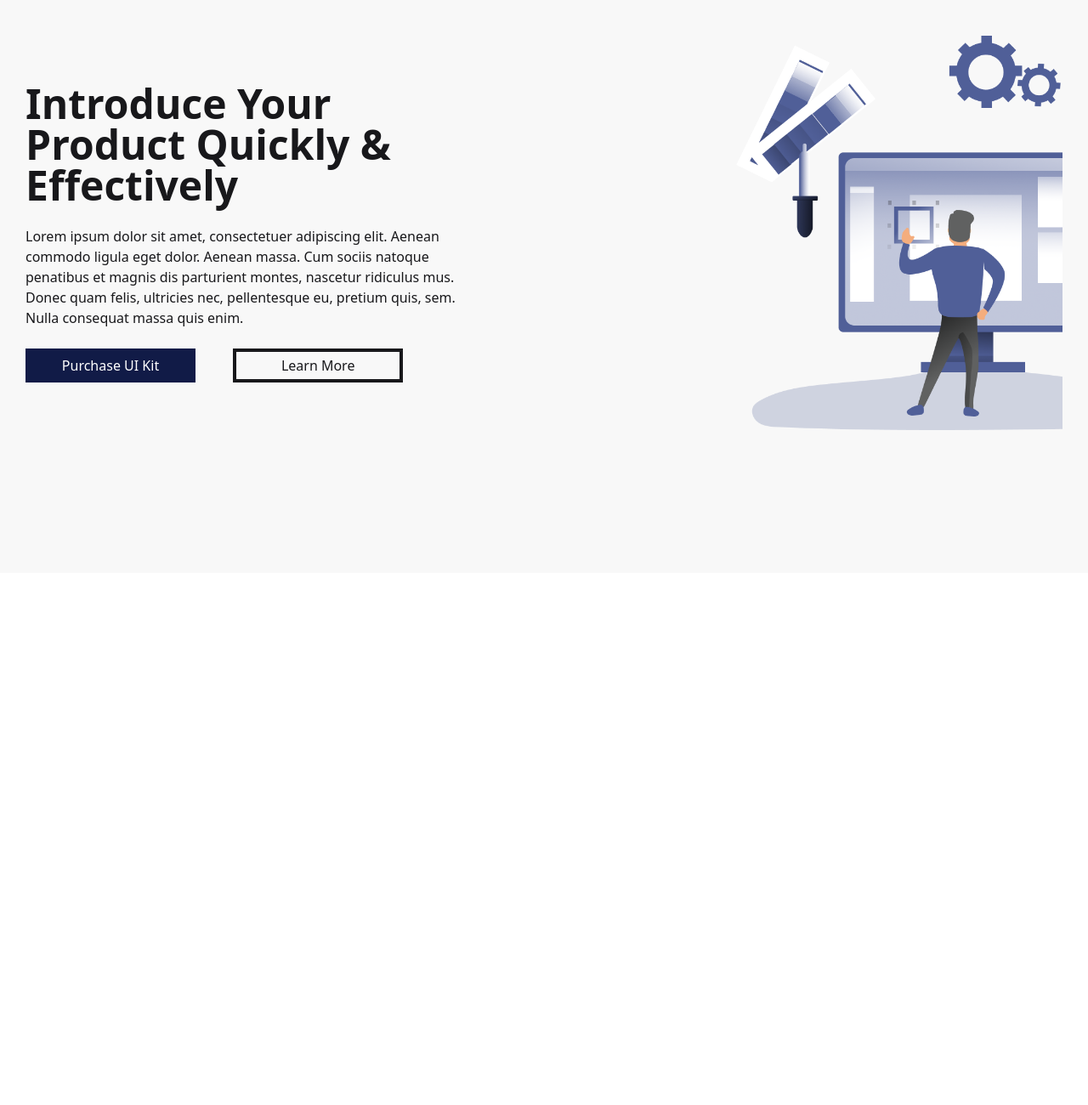
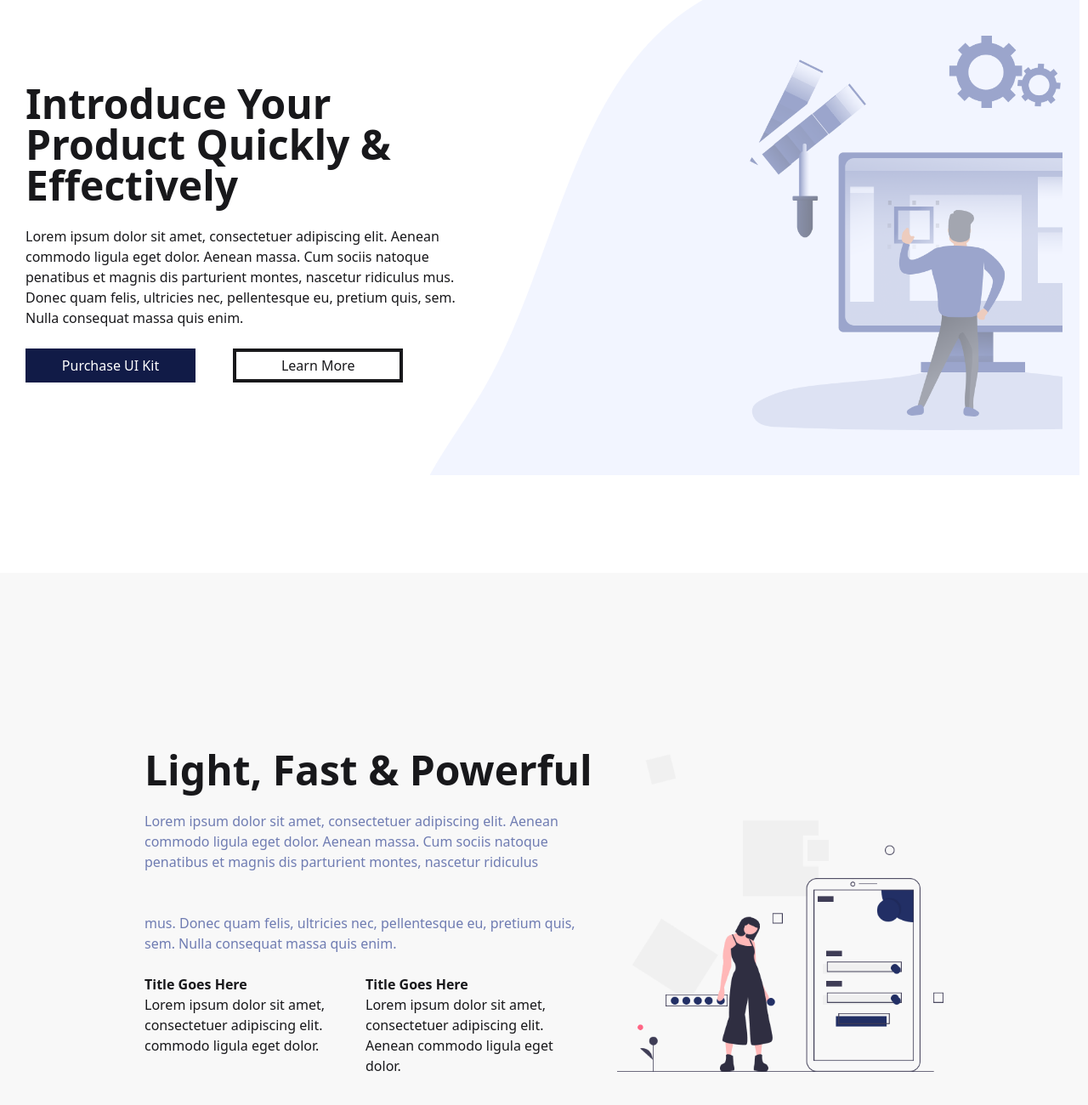
Before and after one commit to 11111Asif/Introduce-Your-Product-, a plain HTML site: page index.html in a window 1280 px wide. Shown: the part 196-1496 px from the top of the page at 85% size. Before the commit the page ends 870 px from the top, so only its background shows below. Drawn offline with nearby package versions, Linux system fonts and the light colour scheme.

Commit message:
added to banner section

```diff
--- a/index.html
+++ b/index.html
@@ -23,13 +23,13 @@
             </ul>
             <button class=" ml-20 w-[180px] h-[50px] rounded-xl text-white bg-[#111B47]">Buy Now</button>
         </div>
-        <banner class="path">
+        <banner class="relative">
             <div>
-                <div class="hero bg-base-200 min-h-screen">
+                <div class="hero  min-h-screen">
                     <div class="hero-content flex-col lg:flex-row-reverse">
                       <img
                         src="image/Group.png"
-                        class="max-w-sm sm:ml-20 lg:ml-70 " />
+                        class="max-w-sm sm:ml-20  lg:ml-70" />
 
                       <div>
                         <h1 class="text-5xl font-bold lg:w-[540px]">Introduce Your Product Quickly & Effectively</h1>
@@ -41,11 +41,44 @@
                         <button class="w-[200px] h-[40px] border-4 ml-10 border-solid">Learn More</button>
                       </div>
                     </div>
+                    <div class="bg-[url('/image/path.png')] lg:w-[800px] -mr-115 absolute h-[570px]"></div>
                   </div>
             </div>
         </banner>
     </header>
-    <div class="bg-[url('/image/path.png')]"></div>
+        <main>
+            <section>
+                <div>
+                    <div class="hero bg-base-200 min-h-screen">
+                        <div class="hero-content flex-col lg:flex-row-reverse">
+                          <img
+                            src="image/mobile login.png"
+                            class="max-w-sm  " />
+                          <div>
+                            <h1 class="text-5xl font-bold">Light, Fast & Powerful</h1>
+                            <p class="py-6 w-[540px] text-[#6F7CB2]">
+                                Lorem ipsum dolor sit amet, consectetuer adipiscing elit. Aenean commodo ligula eget dolor. Aenean massa. Cum sociis natoque penatibus et magnis dis parturient montes, nascetur ridiculus
+                            </p>
+                            <p class="py-6 w-[540px] text-[#6F7CB2]">
+                                mus. Donec quam felis, ultricies nec, pellentesque eu, pretium quis, sem. Nulla consequat massa quis enim.
+                            </p>
+                            <div class="flex">
+                                <div>
+                                    <h3 class="font-bold">Title Goes Here</h3>
+                                    <p class="w-[260px]">Lorem ipsum dolor sit amet, consectetuer adipiscing elit. commodo ligula eget dolor. </p>
+                                </div>
+                                <div>
+                                    <h3 class="font-bold">Title Goes Here</h3>
+                                    <p class="w-[260px]">Lorem ipsum dolor sit amet, consectetuer adipiscing elit. Aenean commodo ligula eget dolor. </p>
+                                </div>
+                            </div>
+                          </div>
+                        </div>
+                      </div>
+                </div>
+            </section>
+        </main>
+
 </body>
 
 </html>
```
